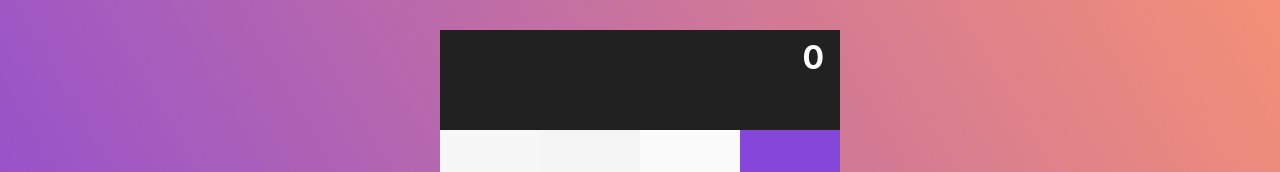
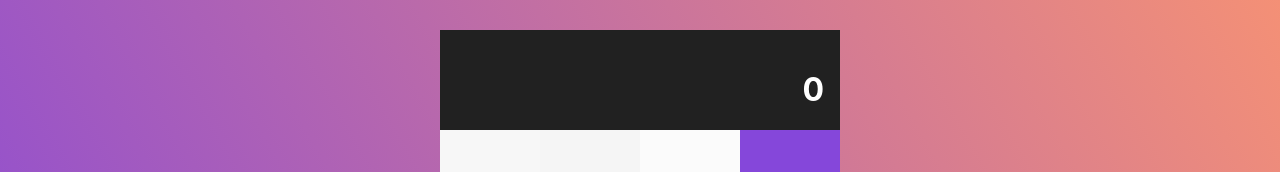
Before and after one commit to Torres-ssf/react-calculator, a React (Create React App) app: page / in a window 1280 px wide. Shown: the top 172 px of the page. Built offline with nearby package versions, Linux system fonts and the light colour scheme.

Commit message:
feature(display): add paragraph to display container

```diff
--- a/src/components/Display.js
+++ b/src/components/Display.js
@@ -4,7 +4,7 @@ import '../App.css';
 
 const Display = (props) => {
   const { result } = props;
-  return <div className="display">{result}</div>;
+  return <div className="display"><p>{result}</p></div>;
 };
 
 Display.defaultProps = {
```
